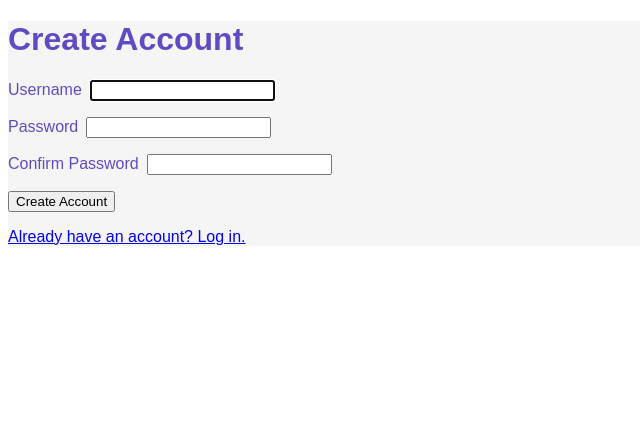
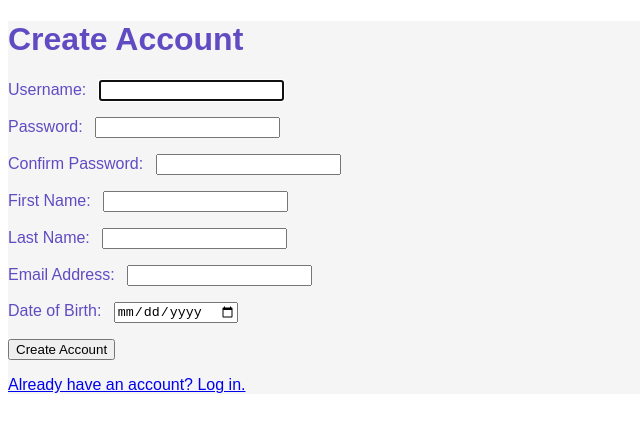
Before and after one commit to BlueKYGirl/patient_first, a Vue app in the folder vue/: page /register in a window 1280 px wide. Shown: the top 432 px of the page, without its empty margins (0-640 px from the left). Built offline with nearby package versions, Linux system fonts and the light colour scheme.

Commit message:
Added Person Table info to Register User process

```diff
--- a/vue/src/components/DoctorsList.vue
+++ b/vue/src/components/DoctorsList.vue
@@ -2,7 +2,8 @@
     <div class="doctors" v-for="doctor in doctors" v-bind:key="doctor.doctorId">
 
         <div class="doctorList">
-            {{ doctor.firstName }} {{ doctor.lastName }}: {{ doctor.specialty }} </div>
+            {{ doctor.firstName }} {{ doctor.lastName }}: {{ doctor.specialty }}
+        </div>
 
     </div>
   </template>
--- a/vue/src/views/RegisterView.vue
+++ b/vue/src/views/RegisterView.vue
@@ -6,16 +6,32 @@
         {{ registrationErrorMsg }}
       </div>
       <div class="form-input-group">
-        <label for="username">Username</label>
+        <label for="username">Username: </label>
         <input type="text" id="username" v-model="user.username" required autofocus />
       </div>
       <div class="form-input-group">
-        <label for="password">Password</label>
+        <label for="password">Password: </label>
         <input type="password" id="password" v-model="user.password" required />
       </div>
       <div class="form-input-group">
-        <label for="confirmPassword">Confirm Password</label>
+        <label for="confirmPassword">Confirm Password: </label>
         <input type="password" id="confirmPassword" v-model="user.confirmPassword" required />
+      </div>
+      <div class="form-input-group">
+        <label for="firstName">First Name: </label>
+        <input type="text" id="firstName" v-model="user.firstName" required />
+      </div>
+      <div class="form-input-group">
+        <label for="lastName">Last Name: </label>
+        <input type="text" id="lastName" v-model="user.lastName" required />
+      </div>
+      <div class="form-input-group">
+        <label for="email">Email Address: </label>
+        <input type="email" id="email" v-model="user.email" required />
+      </div>
+      <div class="form-input-group">
+        <label for="dateOfBirth">Date of Birth: </label>
+        <input type="date" id="dateOfBirth" v-model="user.dateOfBirth" required />
       </div>
       <button type="submit">Create Account</button>
       <p><router-link v-bind:to="{ name: 'login' }">Already have an account? Log in.</router-link></p>
@@ -35,6 +51,10 @@ export default {
         password: '',
         confirmPassword: '',
         role: 'user',
+        firstName: '',
+        lastName: '',
+        email: '',
+        dateOfBirth: ''
       },
       registrationErrors: false,
       registrationErrorMsg: 'There were problems registering this user.',
```
Also changed, not shown: 2 other files (tests, documents, lock files or other folders).
